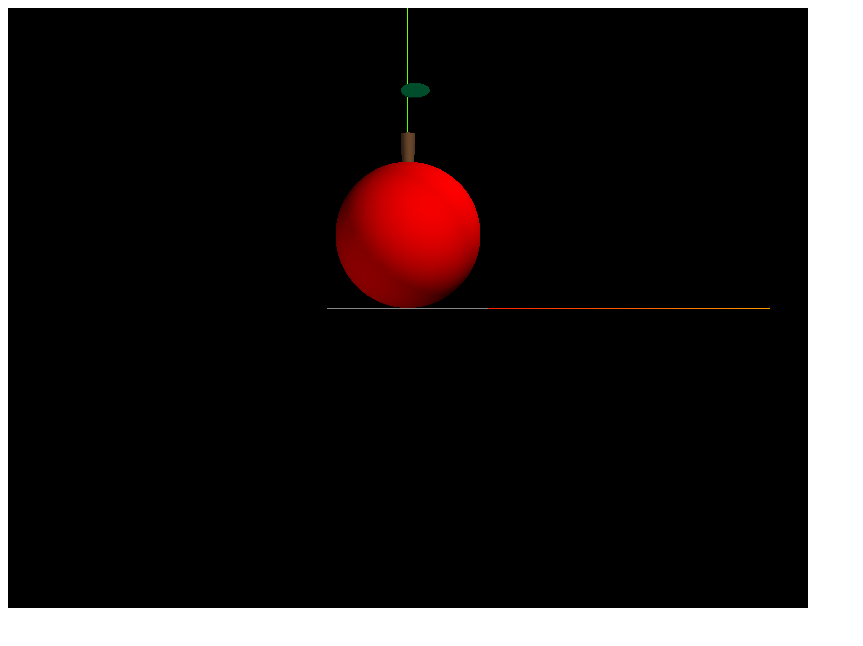
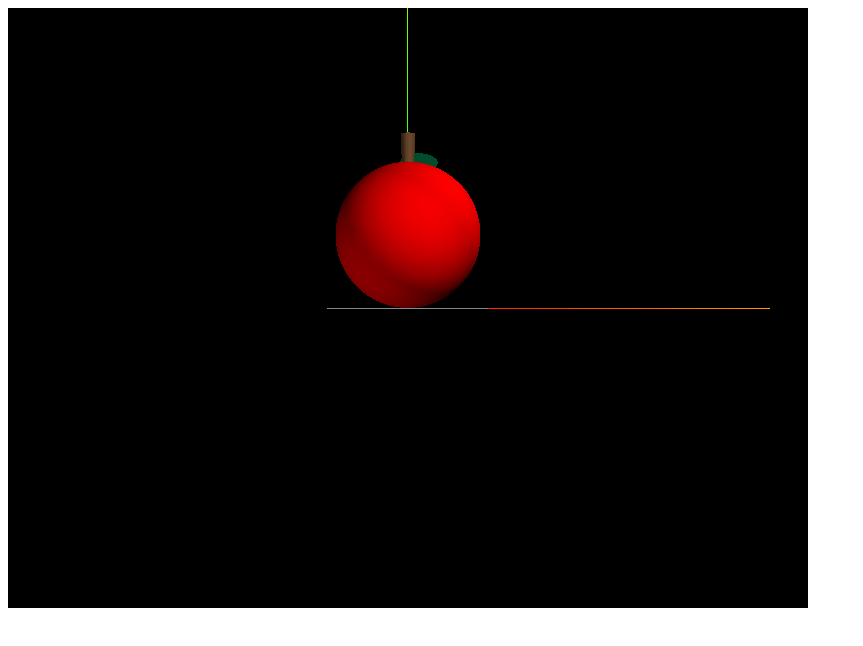
Before and after one commit to kakeru0919/WebGL1, a plain HTML site: page index.html in a window 1280 px wide. Shown: the whole page, without its empty margins (0-863 px from the left). Drawn offline with nearby package versions, Linux system fonts and the light colour scheme.

Commit message:
Update index.html

```diff
--- a/index.html
+++ b/index.html
@@ -142,12 +142,12 @@
         branch.position.set(0,1.7,0);
 
          //葉の作成
-        var leaf_g = new THREE.CylinderGeometry( 0.1, 0.1, 0.05, 32 );
+        var leaf_g = new THREE.CylinderGeometry( 0.13, 0.13, 0.05, 32 );
         var material_g = new THREE.MeshLambertMaterial({ color: 0x005731 });
         var leaf = new THREE.Mesh( leaf_g, material_g);
         leaf.scale.x = 2;
         leaf.rotation.x = 1.57;
-        leaf.position.set(0.1,3,0);
+        leaf.position.set(0.15,2,0);
 
 
         /*
```
